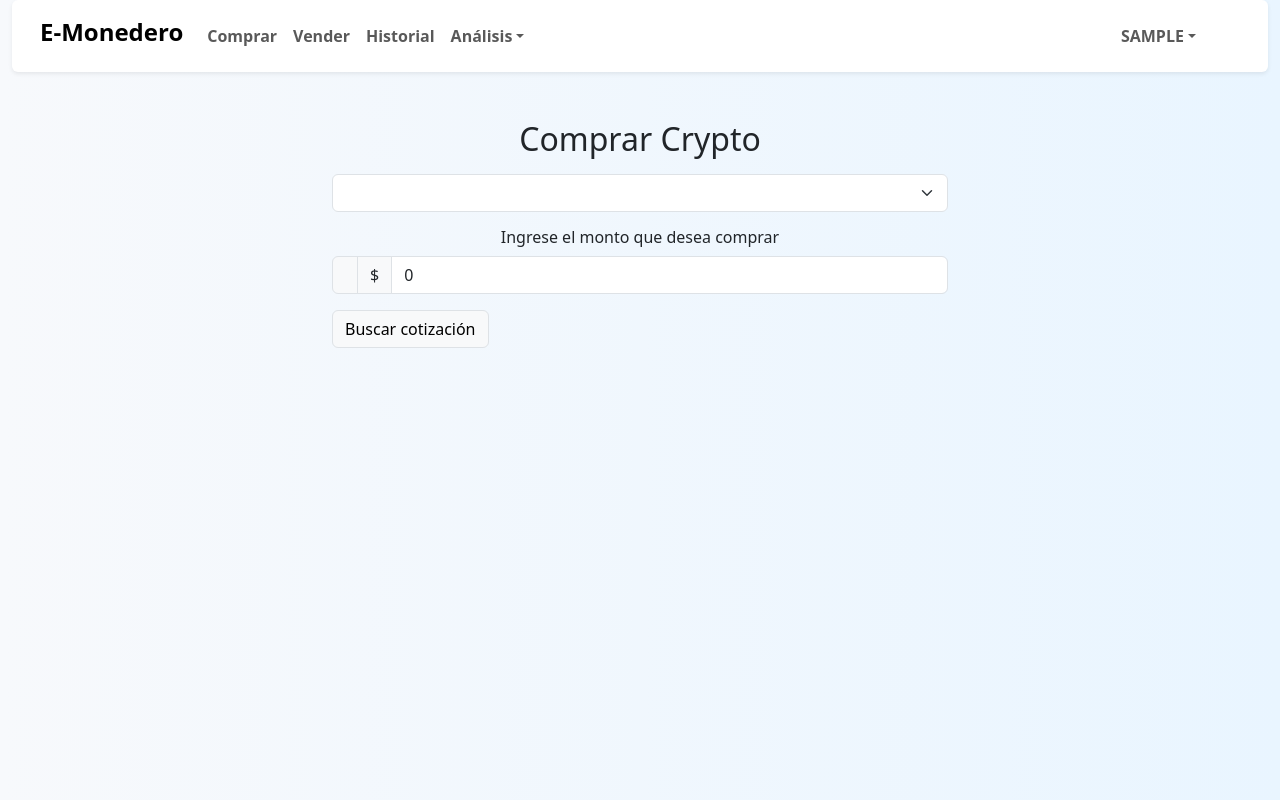
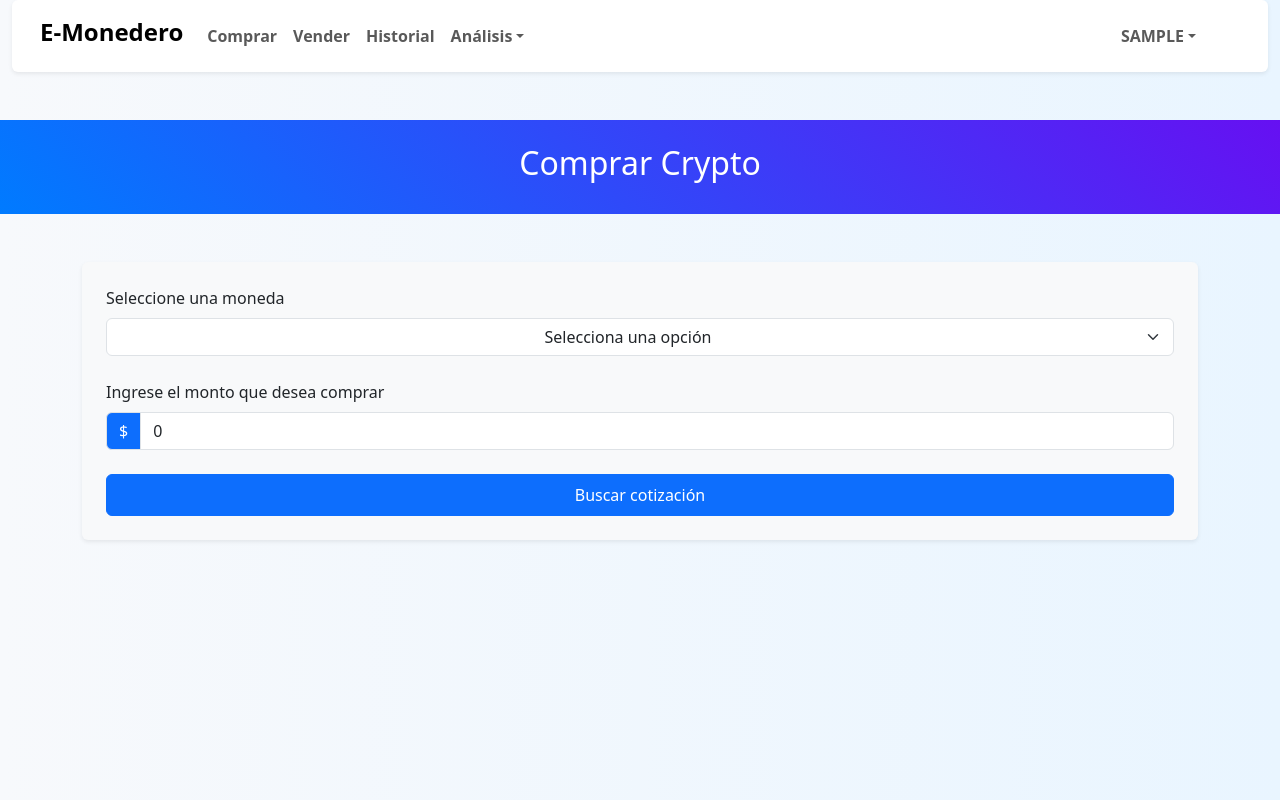
Before and after one commit to Jeicob12/E-Monedero, a Vue app: page /purchase in a window 1280 px wide. Built offline with nearby package versions, Linux system fonts and the light colour scheme; sample sign-in values are in the browser's storage.

Commit message:
Modifico vistas principales

```diff
--- a/src/views/HistorycalView.vue
+++ b/src/views/HistorycalView.vue
@@ -7,7 +7,7 @@ import HistorycalTable from '../components/HistorycalTable.vue';
 <template>
     <div>
         <NavBar></NavBar>
-        <h2 class="mb-4">Historial de Transacciones</h2>
+        <!-- <h2 class="mb-4">Historial de Transacciones</h2> -->
         <HistorycalTable ></HistorycalTable>
     </div>
 </template>
--- a/src/views/PurchaseView.vue
+++ b/src/views/PurchaseView.vue
@@ -4,6 +4,7 @@ import CryptoService from '../service/cryptoService.js'
 import LabService from '../service/labService.js'
 import { onMounted, ref, resolveDirective } from "vue";
 import { store } from '../store/index.js';
+import Swal from 'sweetalert2';
 
 
 const globalStore = store();
@@ -60,7 +61,7 @@ const handlerSubmit = (value) => {
     }
 }
 
-console.log('globalStore',globalStore.$state)
+console.log('globalStore', globalStore.$state)
 
 const formatToPesos = (value) => {
     return new Intl.NumberFormat('es-AR', {
@@ -95,7 +96,7 @@ const clearForm = () => {
 
 const purchaseCrypto = async () => {
     try {
-        console.log('tr',type.value, amount.value, valueCrypto.value)
+        console.log('tr', type.value, amount.value, valueCrypto.value);
 
         const storedUsername = localStorage.getItem('username');
         const data = {
@@ -105,109 +106,193 @@ const purchaseCrypto = async () => {
             crypto_amount: amount.value,
             money: valueCrypto.value,
             datetime: Date.now()
+        };
 
-        }
         await LabService.createTransactions(data);
 
         globalStore.setPurchaseAction(data);
 
-        isValidPurchase.value = true;
+        Swal.fire({
+            title: '¡Compra exitosa!',
+            text: `Has comprado ${amount.value} ${formatCryptoName(type.value)} por un total de ${formatToPesos(valueCrypto.value)}.`,
+            icon: 'success',
+            confirmButtonText: 'Aceptar',
+        });
 
+        clearForm();
+    } catch (error) {
+        Swal.fire({
+            title: 'Error',
+            text: 'Ooops... No se pudo realizar la compra.',
+            icon: 'error',
+            confirmButtonText: 'Cerrar',
+        });
+    }
+};
 
-    } catch (error) {
-        isValidPurchase.value = false;
-    }
-    clearForm();
-};
 
 
 </script>
 <template>
     <NavBar></NavBar>
     <div>
-        <h2 class="my-3 text-center">Comprar Crypto</h2>
-        <div class="container">
-            <form @submit.prevent="handlerSubmit">
-                <select class="form-select text-center mb-3" name="type" v-model="type" id="type" placeholder="Seleccione una moneda"
-                    required>
-                    <option value=""></option>
-                    <option value="usdc">USDC</option>
-                    <option value="btc">Bitcoin</option>
-                    <option value="eth">Ethereum</option>
+      <div class="header text-center py-4">
+        <h2 class="text-white">Comprar Crypto</h2>
+      </div>
+      <div class="container my-5">
+        <form @submit.prevent="handlerSubmit" class="p-4 shadow-sm rounded bg-light">
+          <div class="mb-4">
+            <label for="type" class="form-label">Seleccione una moneda</label>
+            <select
+              class="form-select text-center"
+              name="type"
+              v-model="type"
+              id="type"
+              placeholder="Seleccione una moneda"
+              required
+            >
+              <option value="" disabled selected>Selecciona una opción</option>
+              <option value="usdc">💵 USDC</option>
+              <option value="btc">🪙 Bitcoin</option>
+              <option value="eth">🔗 Ethereum</option>
             </select>
-                <h6 class="text-center">Ingrese el monto que desea comprar</h6>
-                <div class="input-group mb-3">
-                    <span class="input-group-text"></span>
-                    <span class="input-group-text">$</span>
-                    <input type="number" v-model="amount" step="0.00000000001" min="0" class="form-control" placeholder="Ej: 0.00001" >
           </div>
-                <!-- <div class="col-12">
-                    <span>{{formatToPesos(valueCrypto) }}</span>
-                </div> -->
-                <button type="submit" class="btn btn-light border" data-bs-toggle="modal" data-bs-target="#modalCompra">
+
+          <div class="mb-4">
+            <label for="amount" class="form-label">Ingrese el monto que desea comprar</label>
+            <div class="input-group">
+              <span class="input-group-text bg-primary text-white">$</span>
+              <input
+                type="number"
+                v-model="amount"
+                step="0.00000000001"
+                min="0"
+                class="form-control"
+                placeholder="Ej: 0.00001"
+              />
+            </div>
+          </div>
+
+          <button
+            type="submit"
+            class="btn btn-primary w-100 py-2"
+            data-bs-toggle="modal"
+            data-bs-target="#modalCompra"
+          >
             Buscar cotización
           </button>
         </form>
-            <div class="modal fade" id="modalCompra" tabindex="-1" aria-labelledby="Comprar" aria-hidden="true">
+
+        <!-- Modal -->
+        <div
+          class="modal fade"
+          id="modalCompra"
+          tabindex="-1"
+          aria-labelledby="Comprar"
+          aria-hidden="true"
+        >
           <div class="modal-dialog modal-dialog-centered">
             <div class="modal-content">
-                        <div class="modal-header">
+              <div class="modal-header bg-primary text-white">
                 <h5 class="modal-title" id="exampleModalLabel">Cotización</h5>
-                            <button type="button" class="btn-close" data-bs-dismiss="modal" aria-label="Close"></button>
+                <button
+                  type="button"
+                  class="btn-close"
+                  data-bs-dismiss="modal"
+                  aria-label="Close"
+                ></button>
               </div>
               <div class="modal-body">
-                            <h5>Crypto a cotizar: {{ formatCryptoName(cryptoType) }}</h5>
-                            <h5>Precio final ARS {{ formatToPesos(valueCrypto) }} </h5>
+                <p class="mb-2">
+                  <strong>Crypto a cotizar:</strong> {{ formatCryptoName(cryptoType) }}
+                </p>
+                <p>
+                  <strong>Precio final (ARS):</strong> {{ formatToPesos(valueCrypto) }}
+                </p>
               </div>
-                        <div class="modal-footer mx-5 ">
-                            <button type="button" class="btn btn-danger" data-bs-dismiss="modal">Cancelar</button>
-                            <button type="button" class="btn btn-success" data-bs-dismiss="modal"
-                                @click="purchaseCrypto">Comprar</button>
+              <div class="modal-footer">
+                <button
+                  type="button"
+                  class="btn btn-danger"
+                  data-bs-dismiss="modal"
+                >
+                  Cancelar
+                </button>
+                <button
+                  type="button"
+                  class="btn btn-success"
+                  data-bs-dismiss="modal"
+                  @click="purchaseCrypto"
+                >
+                  Comprar
+                </button>
               </div>
             </div>
           </div>
         </div>
       </div>
-        <div v-if="isValidPurchase !== null">
-            <div class="alert alert-success alertCompra mt-5 alert-dismissible fade show" role="alert"
-                v-show="isValidPurchase">
+
+      <!-- Alerts -->
+      <div v-if="isValidPurchase !== null" class="container mt-5">
+        <div
+          class="alert alert-success text-center"
+          v-show="isValidPurchase"
+        >
           ¡Compra exitosa!
-                <button type="button" class="btn-close" @click="isValidPurchase = null" aria-label="Close"></button>
+          <button
+            type="button"
+            class="btn-close"
+            @click="isValidPurchase = null"
+            aria-label="Close"
+          ></button>
         </div>
-            <div class="alert alert-danger alertCompra mt-5 alert-dismissible fade show" role="alert"
-                v-show="isValidPurchase === false">
+        <div
+          class="alert alert-danger text-center"
+          v-show="isValidPurchase === false"
+        >
           Ooops.... No se pudo realizar la compra
-                <button type="button" class="btn-close" @click="isValidPurchase = null" aria-label="Close"></button>
+          <button
+            type="button"
+            class="btn-close"
+            @click="isValidPurchase = null"
+            aria-label="Close"
+          ></button>
         </div>
       </div>
     </div>
   </template>
 
   <style scoped>
-.container {
-    width: 50%;
-    margin: 0 25%;
+  .header {
+    background: linear-gradient(45deg, #007bff, #6610f2);
+    color: white;
   }
 
-.exchange {
-    color: rgb(189, 189, 189);
+  .form-select,
+  .input-group-text {
+    font-size: 1rem;
   }
 
-/*Esconder flechas input[type=number]*/
-input::-webkit-outer-spin-button,
-input::-webkit-inner-spin-button {
-    -webkit-appearance: none;
-    margin: 0;
+  .btn-primary:hover {
+    background-color: #0056b3;
+    border-color: #004085;
   }
 
-input[type=number] {
-    -moz-appearance: textfield;
+  .modal-content {
+    border-radius: 10px;
   }
 
-.alertCompra {
-    width: 80%;
-    margin: 0 auto;
-    text-align: center;
-    font-size: 1.2em;
+  .alert {
+    border-radius: 10px;
+  }
+
+  .alert-success {
+    background-color: #d4edda;
+    color: #155724;
+  }
+
+  .alert-danger {
+    background-color: #f8d7da;
+    color: #721c24;
   }
   </style>
--- a/src/views/SaleView.vue
+++ b/src/views/SaleView.vue
@@ -137,20 +137,27 @@ onMounted(() => {
 <template>
     <div>
       <NavBar></NavBar>
-        <h2 class="my-3 text-center">Vender</h2>
+      <div class="header text-center py-4">
+        <h2 class="text-white">Vender Criptomonedas</h2>
+      </div>
 
       <LoadingPage class="text-center" v-if="isLoading"></LoadingPage>
+
       <div class="container" v-else>
-            <div class="container my-4">
-                <h2 class="text-center mb-4">Cantidades de Criptomonedas</h2>
+        <!-- Cantidades de Criptomonedas -->
+        <div class="my-5">
+          <h2 class="text-center mb-4">Tus Criptomonedas</h2>
           <div class="row">
-                    <div v-for="(amount, crypto) in globalStore.$state.cryptoCant" :key="crypto"
-                        class="col-12 col-sm-6 col-md-4 col-lg-4 mb-3 text-center">
-                        <div class="card text-center shadow">
-                            <div class="card-header bg-primary text-white">
+            <div
+              v-for="(amount, crypto) in globalStore.$state.cryptoCant"
+              :key="crypto"
+              class="col-12 col-sm-6 col-md-4 col-lg-4 mb-4"
+            >
+              <div class="card shadow-sm">
+                <div class="card-header bg-info text-white text-center">
                   <h5 class="m-0">{{ crypto.toUpperCase() }}</h5>
                 </div>
-                            <div class="card-body">
+                <div class="card-body text-center">
                   <p class="card-text fs-4">
                     <strong>{{ amount }}</strong>
                   </p>
@@ -160,42 +167,89 @@ onMounted(() => {
           </div>
         </div>
 
+        <!-- Formulario de Venta -->
         <form @submit.prevent="">
-                <select class="form-select text-center mb-3" v-model="type" placeholder="Seleccione una moneda"
-                    required>
-                    <option value="" disabled>Seleccione una moneda</option>
+          <div class="mb-4">
+            <label for="crypto-select" class="form-label">Selecciona una moneda</label>
+            <select
+              id="crypto-select"
+              class="form-select text-center"
+              v-model="type"
+              required
+            >
+              <option value="" disabled>Selecciona una moneda</option>
               <option value="usdc">USDC</option>
               <option value="btc">Bitcoin</option>
               <option value="eth">Ethereum</option>
             </select>
+          </div>
 
-                <h6 class="text-center">Ingrese el monto que desea vender</h6>
-                <div class="input-group mb-3">
+          <div class="mb-4">
+            <label for="amount" class="form-label">Ingresa el monto que deseas vender</label>
+            <div class="input-group">
               <span class="input-group-text">$</span>
-                    <input type="number" v-model="amount" step="0.00000001" min="0" class="form-control"
-                        placeholder="Ej: 0.00001" />
+              <input
+                id="amount"
+                type="number"
+                v-model="amount"
+                step="0.00000001"
+                min="0"
+                class="form-control"
+                placeholder="Ej: 0.00001"
+              />
             </div>
-                <button type="button" class="btn btn-light border" data-bs-toggle="modal" data-bs-target="#modalCompra">
-                    Buscar cotización
+          </div>
+
+          <button
+            type="button"
+            class="btn btn-primary w-100"
+            data-bs-toggle="modal"
+            data-bs-target="#modalCompra"
+          >
+            Buscar Cotización
           </button>
         </form>
 
-            <div class="modal fade" id="modalCompra" tabindex="-1" aria-labelledby="exampleModalLabel"
-                aria-hidden="true">
+        <!-- Modal de Confirmación -->
+        <div
+          class="modal fade"
+          id="modalCompra"
+          tabindex="-1"
+          aria-labelledby="exampleModalLabel"
+          aria-hidden="true"
+        >
           <div class="modal-dialog modal-dialog-centered">
             <div class="modal-content">
-                        <div class="modal-header">
-                            <h5 class="modal-title" id="exampleModalLabel">Cotización</h5>
-                            <button type="button" class="btn-close" data-bs-dismiss="modal" aria-label="Close"></button>
+              <div class="modal-header bg-primary text-white">
+                <h5 class="modal-title" id="exampleModalLabel">Confirmar Venta</h5>
+                <button
+                  type="button"
+                  class="btn-close"
+                  data-bs-dismiss="modal"
+                  aria-label="Close"
+                ></button>
               </div>
               <div class="modal-body">
-                            <p>¿Estás seguro de que deseas vender {{ amount }} {{ type.toUpperCase() }}?</p>
+                <p class="text-center">
+                  ¿Estás seguro de que deseas vender
+                  <strong>{{ amount }}</strong>
+                  <strong>{{ type.toUpperCase() }}</strong>?
+                </p>
               </div>
               <div class="modal-footer">
-                            <button type="button" class="btn btn-danger" data-bs-dismiss="modal">
+                <button
+                  type="button"
+                  class="btn btn-danger"
+                  data-bs-dismiss="modal"
+                >
                   Cancelar
                 </button>
-                            <button type="button" class="btn btn-success" @click="sellCrypto" data-bs-dismiss="modal">
+                <button
+                  type="button"
+                  class="btn btn-success"
+                  @click="sellCrypto"
+                  data-bs-dismiss="modal"
+                >
                   Confirmar Venta
                 </button>
               </div>
@@ -205,3 +259,36 @@ onMounted(() => {
       </div>
     </div>
   </template>
+
+  <style scoped>
+  .header {
+    background: linear-gradient(45deg, #17a2b8, #007bff);
+    color: white;
+  }
+
+  .card-header {
+    font-size: 1.2rem;
+  }
+
+  .btn-primary {
+    background-color: #007bff;
+    border-color: #0056b3;
+  }
+
+  .btn-primary:hover {
+    background-color: #0056b3;
+    border-color: #003f88;
+  }
+
+  .modal-content {
+    border-radius: 10px;
+  }
+
+  .modal-header {
+    border-bottom: none;
+  }
+
+  .modal-footer {
+    border-top: none;
+  }
+  </style>
```
Also changed, not shown: src/components/HistorycalTable.vue (+2 -17 lines), src/views/AnalitycView.vue (+13 -0 lines). Lines whose indentation alone changed are shown as unchanged.
